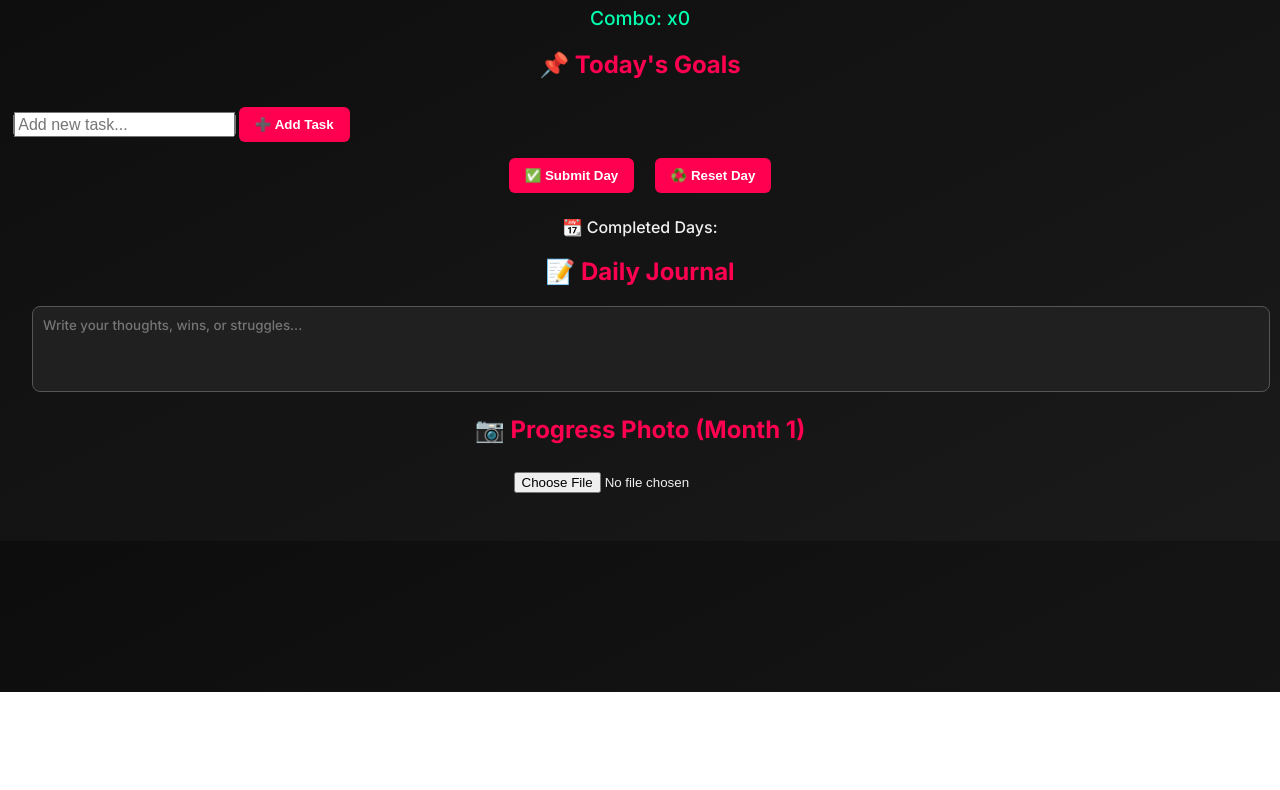
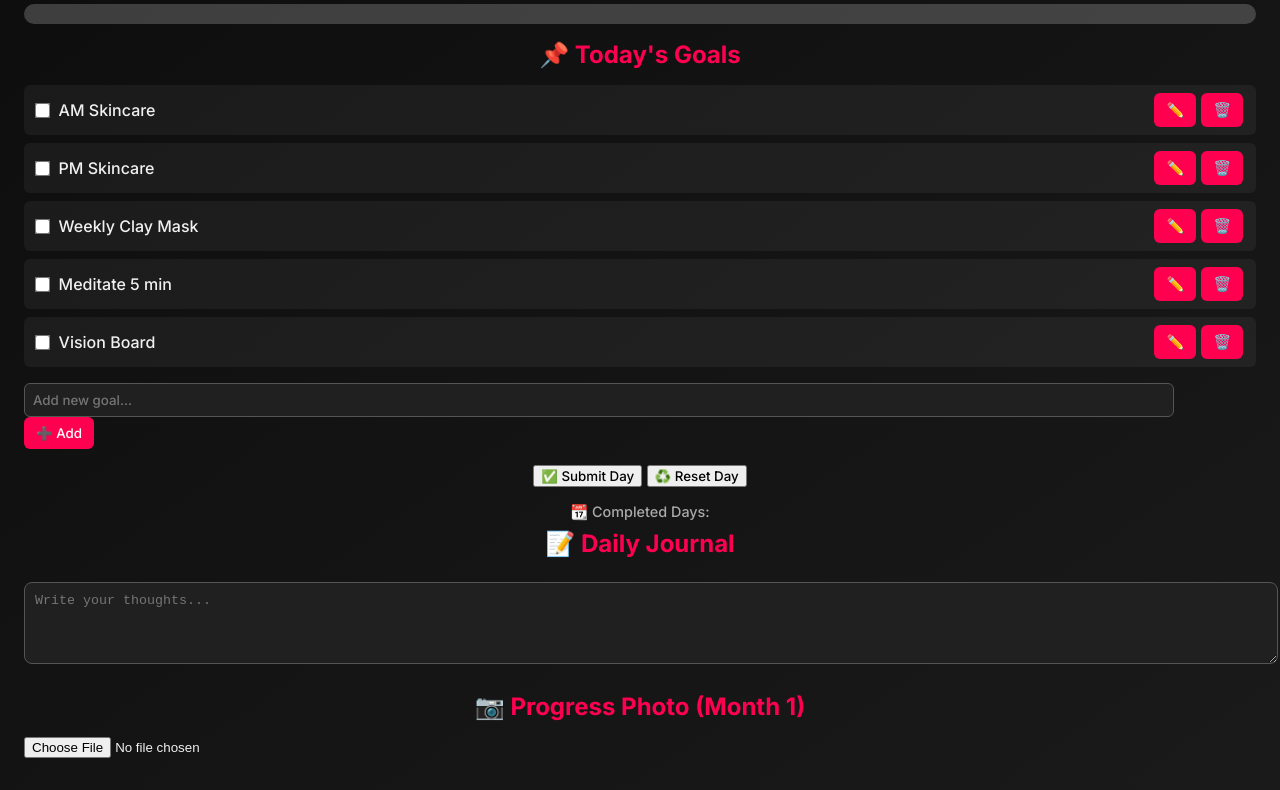
Before and after one commit to XojProjects/Dailyhabits, a plain HTML site: page index.html in a window 1280 px wide. Shown: the part 108-898 px from the top of the page. Before the commit the page ends 800 px from the top, so only its background shows below. Drawn offline with Linux system fonts and the light colour scheme.

Commit message:
Add files via upload

```diff
--- a/index.html
+++ b/index.html
@@ -4,7 +4,7 @@
 <head>
   <meta charset="UTF-8" />
   <meta name="viewport" content="width=device-width, initial-scale=1.0"/>
-  <title>Chopped to Mog - FINAL STABLE</title>
+  <title>Chopped to Mog - Gamified</title>
   <link href="https://fonts.googleapis.com/css2?family=Inter:wght@500;700&display=swap" rel="stylesheet">
   <style>
     body {
@@ -12,84 +12,112 @@
       background: linear-gradient(to bottom right, #0d0d0d, #1a1a1a);
       color: #f0f0f0;
       margin: 0;
-      padding: 2rem;
+      padding: 1.5rem;
     }
     h1, h2 {
       text-align: center;
       color: #ff0050;
+      margin: 0.5rem 0;
     }
-    .combo, .calendar, .journal, .photos, .milestone {
+    .combo, .milestone {
       text-align: center;
-      margin-top: 1rem;
-      margin-bottom: 1rem;
+      margin: 0.5rem 0;
     }
-    .combo { font-size: 1.2rem; color: #00ffae; }
-    ul { list-style: none; padding: 0; margin-bottom: 1rem; }
-    li { margin: 0.5rem 0; }
-    input[type="checkbox"], input[type="text"] {
-      margin-right: 0.6rem;
-      transform: scale(1.2);
+    .combo { font-size: 1.3rem; color: #00ffae; }
+    .combo-bar-container {
+      width: 100%;
+      background: rgba(255,255,255,0.2);
+      border-radius: 10px;
+      overflow: hidden;
+      height: 20px;
+      margin: 0.5rem 0 1rem;
     }
-    button {
-      padding: 10px 16px;
+    .combo-bar-fill {
+      width: 0;
+      height: 100%;
+      background: #ff9800;
+      transition: width 0.5s ease, background 0.5s ease;
+    }
+    ul { list-style: none; padding: 0; margin: 1rem 0; }
+    li {
+      display: flex;
+      align-items: center;
+      margin: 0.5rem 0;
+      background: rgba(255,255,255,0.05);
+      padding: 0.5rem;
+      border-radius: 6px;
+    }
+    li span { flex: 1; }
+    input[type="checkbox"] { margin-right: 0.6rem; transform: scale(1.2); }
+    button, .task-list input[type="text"] {
+      font-family: 'Inter', sans-serif;
+    }
+    .task-list input[type="text"] {
+      padding: 8px;
+      width: calc(100% - 100px);
+      margin-right: 0.5rem;
+      border: 1px solid #555;
+      border-radius: 6px;
+      background: #202020;
+      color: white;
+    }
+    .task-list button, .action-btn {
+      padding: 8px 12px;
+      margin-right: 0.3rem;
       background-color: #ff0050;
-      color: white;
+      color: #fff;
       border: none;
       border-radius: 6px;
-      font-weight: bold;
-      margin: 0.5rem;
       cursor: pointer;
     }
+    .action-btn { font-size: 0.9rem; }
     textarea {
-      width: 100%;
-      padding: 10px;
-      font-family: 'Inter', sans-serif;
-      border-radius: 8px;
-      background: #202020;
-      border: 1px solid #555;
-      color: white;
-      resize: none;
+      width: 100%; padding: 10px; margin: 1rem 0;
+      border-radius: 8px; background: #202020; border: 1px solid #555;
+      color: #fff; resize: vertical;
     }
-    input[type="file"] { margin-top: 0.5rem; }
-    img.preview {
-      max-width: 100%;
-      margin-top: 1rem;
-      border: 2px solid #333;
-      border-radius: 8px;
+    .calendar {
+      text-align: center; font-size: 0.9rem; color: #aaa; margin: 0.5rem 0;
     }
+    input[type="file"] { margin: 0.5rem 0; }
+    img.preview { max-width: 100%; margin: 0.5rem 0; border: 2px solid #333; border-radius: 6px; }
   </style>
 </head>
 <body onload="loadState()">
+
   <h1>🔥 Chopped to Mog Tracker</h1>
+
   <div class="combo" id="comboDisplay">Combo: x0</div>
+  <div class="combo-bar-container"><div id="comboBar" class="combo-bar-fill"></div></div>
   <div class="milestone" id="milestoneMessage"></div>
 
-  <div>
+  <div class="task-list">
     <h2>📌 Today's Goals</h2>
     <ul id="taskList"></ul>
-    <input type="text" id="newTask" placeholder="Add new task...">
-    <button onclick="addTask()">➕ Add Task</button>
+    <input type="text" id="newTask" placeholder="Add new goal...">
+    <button id="addTaskBtn">➕ Add</button>
   </div>
 
-  <div style="text-align:center;">
-    <button onclick="completeDay()">✅ Submit Day</button>
-    <button onclick="resetDay()">♻️ Reset Day</button>
+  <div style="text-align:center; margin:1rem 0;">
+    <button id="submitDayBtn">✅ Submit Day</button>
+    <button id="resetDayBtn">♻️ Reset Day</button>
   </div>
 
   <div class="calendar" id="calendarLog"></div>
 
   <div class="journal">
     <h2>📝 Daily Journal</h2>
-    <textarea id="journalEntry" rows="4" placeholder="Write your thoughts, wins, or struggles..."></textarea>
+    <textarea id="journalEntry" rows="4" placeholder="Write your thoughts..."></textarea>
   </div>
 
   <div class="photos">
     <h2>📷 Progress Photo (Month 1)</h2>
-    <input type="file" accept="image/*" onchange="handlePhotoUpload(event)">
+    <input type="file" id="photoInput" accept="image/*">
     <img id="photoPreview" class="preview" style="display:none;">
   </div>
 
   <script>
+    // Keys
     const comboKey = 'mogger_combo';
     const lastDateKey = 'mogger_last_date';
     const journalKey = 'mogger_journal_';
@@ -97,104 +125,167 @@
     const taskKey = 'mogger_tasks';
     const logKey = 'mogger_calendar_log';
 
+    // Elements
+    const comboDisplay = document.getElementById('comboDisplay');
+    const comboBar = document.getElementById('comboBar');
+    const milestoneMessage = document.getElementById('milestoneMessage');
+    const taskList = document.getElementById('taskList');
+    const addTaskBtn = document.getElementById('addTaskBtn');
+    const newTaskInput = document.getElementById('newTask');
+    const submitDayBtn = document.getElementById('submitDayBtn');
+    const resetDayBtn = document.getElementById('resetDayBtn');
+    const journalEntry = document.getElementById('journalEntry');
+    const photoInput = document.getElementById('photoInput');
+    const photoPreview = document.getElementById('photoPreview');
+    const calendarLog = document.getElementById('calendarLog');
+
+    // Helper: get Perth date string
     function getPerthDate() {
       const now = new Date();
-      const utc = now.getTime() + now.getTimezoneOffset() * 60000;
-      const perthOffset = 8 * 60 * 60000;
-      return new Date(utc + perthOffset).toISOString().split('T')[0];
+      const utc = now.getTime() + now.getTimezoneOffset()*60000;
+      const perth = new Date(utc + 8*60*60000);
+      return perth.toISOString().split('T')[0];
     }
 
-    function milestoneText(combo) {
-      if (combo === 7) return '🔥 You’re becoming consistent!';
-      if (combo === 14) return '⚡ You’re locked in!';
-      if (combo === 30) return '💎 You’ve leveled up!';
+    // Milestone text
+    function milestoneText(c) {
+      if (c>=30) return '💎 Full Mog Achieved!';
+      if (c>=14) return '⚡ Locked In!';
+      if (c>=7) return '🔥 Consistency!';
       return '';
     }
 
+    // Load tasks
     function loadTasks() {
-      const list = document.getElementById('taskList');
-      list.innerHTML = '';
-      const tasks = JSON.parse(localStorage.getItem(taskKey) || '[]');
-      tasks.forEach(task => {
+      taskList.innerHTML='';
+      const tasks = JSON.parse(localStorage.getItem(taskKey)||'[]');
+      tasks.forEach((task,i)=>{
         const li = document.createElement('li');
-        li.innerHTML = `<input type="checkbox" class="task"> <span>${task}</span>`;
-        list.appendChild(li);
+        li.innerHTML = `
+          <input type="checkbox" class="task">
+          <span>${task}</span>
+          <button class="action-btn" data-index="${i}" onclick="editTask(${i})">✏️</button>
+          <button class="action-btn" data-index="${i}" onclick="deleteTask(${i})">🗑️</button>
+        `;
+        taskList.appendChild(li);
       });
     }
 
+    // Add task
     function addTask() {
-      const task = document.getElementById('newTask').value.trim();
-      if (!task) return;
-      let tasks = JSON.parse(localStorage.getItem(taskKey) || '[]');
-      tasks.push(task);
-      localStorage.setItem(taskKey, JSON.stringify(tasks));
-      document.getElementById('newTask').value = '';
+      const t=newTaskInput.value.trim(); if(!t) return;
+      const tasks=JSON.parse(localStorage.getItem(taskKey)||'[]');
+      tasks.push(t); localStorage.setItem(taskKey,JSON.stringify(tasks));
+      newTaskInput.value=''; loadTasks();
+    }
+
+    // Edit task
+    function editTask(i){
+      const tasks=JSON.parse(localStorage.getItem(taskKey)||'[]');
+      const newText = prompt("Edit goal:", tasks[i]);
+      if(newText!==null){
+        tasks[i]=newText.trim()||tasks[i];
+        localStorage.setItem(taskKey,JSON.stringify(tasks));
+        loadTasks();
+      }
+    }
+
+    // Delete task
+    function deleteTask(i){
+      const tasks=JSON.parse(localStorage.getItem(taskKey)||'[]');
+      tasks.splice(i,1);
+      localStorage.setItem(taskKey,JSON.stringify(tasks));
       loadTasks();
     }
 
-    function completeDay() {
-      const checkboxes = document.querySelectorAll('.task');
-      const allChecked = Array.from(checkboxes).every(cb => cb.checked);
-      if (!allChecked) return alert('Complete all tasks first!');
-      const today = getPerthDate();
-      const lastDate = localStorage.getItem(lastDateKey);
-      let combo = parseInt(localStorage.getItem(comboKey)) || 0;
-      if (lastDate === today) return alert('Already submitted today.');
-      combo = (!lastDate || (new Date(today) - new Date(lastDate) === 86400000)) ? combo + 1 : 1;
-      localStorage.setItem(lastDateKey, today);
-      localStorage.setItem(comboKey, combo);
-      localStorage.setItem(journalKey + today, document.getElementById('journalEntry').value);
-      addToCalendar(today);
-      document.getElementById('comboDisplay').textContent = 'Combo: x' + combo;
-      document.getElementById('milestoneMessage').textContent = milestoneText(combo);
+    // Update combo bar
+    function updateComboBar(c){
+      const perc = Math.min(100, (c/30)*100);
+      comboBar.style.width = perc+'%';
+      let color='#ff9800';
+      if(c>=30) color='#00e676';
+      else if(c>=14) color='#9c27b0';
+      else if(c>=7) color='#2196f3';
+      comboBar.style.background = color;
     }
 
-    function resetDay() {
-      const today = getPerthDate();
-      localStorage.removeItem(lastDateKey);
-      localStorage.setItem(comboKey, 0);
-      document.getElementById('comboDisplay').textContent = 'Combo: x0';
-      document.getElementById('journalEntry').value = '';
-      document.getElementById('milestoneMessage').textContent = '';
+    // Submit day logic
+    function completeDay(){
+      const checks=document.querySelectorAll('.task');
+      const all=Array.from(checks).every(cb=>cb.checked);
+      if(!all) return alert('Complete all tasks!');
+      const today=getPerthDate();
+      if(localStorage.getItem(lastDateKey)===today) return alert('Already submitted!');
+      const last=localStorage.getItem(lastDateKey);
+      let combo=parseInt(localStorage.getItem(comboKey))||0;
+      combo = (!last || (new Date(today)-new Date(last)===86400000))?combo+1:1;
+      localStorage.setItem(lastDateKey,today);
+      localStorage.setItem(comboKey,combo);
+      localStorage.setItem(journalKey+today,journalEntry.value);
+      addToCalendar(today);
+      comboDisplay.textContent='Combo: x'+combo;
+      updateComboBar(combo);
+      milestoneMessage.textContent=milestoneText(combo);
+      // reset checks
+      checks.forEach(cb=>cb.checked=false);
     }
 
-    function addToCalendar(date) {
-      let log = JSON.parse(localStorage.getItem(logKey) || '[]');
-      if (!log.includes(date)) {
-        log.push(date);
-        localStorage.setItem(logKey, JSON.stringify(log));
-      }
+    // Reset day logic
+    function resetDay(){
+      const today=getPerthDate();
+      localStorage.removeItem(lastDateKey);
+      localStorage.setItem(comboKey,0);
+      comboDisplay.textContent='Combo: x0';
+      updateComboBar(0);
+      milestoneMessage.textContent='';
+      journalEntry.value='';
+    }
+
+    // Photo upload
+    function handlePhotoUpload(e){
+      const reader=new FileReader();
+      reader.onload=e=>{localStorage.setItem(photoKey,e.target.result);
+        photoPreview.src=e.target.result;
+        photoPreview.style.display='block';
+      };
+      reader.readAsDataURL(e.target.files[0]);
+    }
+
+    // Calendar log
+    function addToCalendar(date){
+      const log=JSON.parse(localStorage.getItem(logKey)||'[]');
+      if(!log.includes(date)){log.push(date); localStorage.setItem(logKey,JSON.stringify(log));}
       renderCalendar();
     }
-
-    function renderCalendar() {
-      const log = JSON.parse(localStorage.getItem(logKey) || '[]');
-      document.getElementById('calendarLog').innerHTML = '📆 Completed Days: ' + log.join(', ');
+    function renderCalendar(){
+      const log=JSON.parse(localStorage.getItem(logKey)||'[]');
+      calendarLog.textContent='📆 Completed Days: '+log.join(', ');
     }
 
-    function handlePhotoUpload(event) {
-      const reader = new FileReader();
-      reader.onload = function (e) {
-        localStorage.setItem(photoKey, e.target.result);
-        document.getElementById('photoPreview').src = e.target.result;
-        document.getElementById('photoPreview').style.display = 'block';
-      };
-      reader.readAsDataURL(event.target.files[0]);
-    }
-
-    function loadState() {
-      const today = getPerthDate();
-      const combo = parseInt(localStorage.getItem(comboKey)) || 0;
-      document.getElementById('comboDisplay').textContent = 'Combo: x' + combo;
-      document.getElementById('milestoneMessage').textContent = milestoneText(combo);
-      document.getElementById('journalEntry').value = localStorage.getItem(journalKey + today) || '';
-      const photo = localStorage.getItem(photoKey);
-      if (photo) {
-        document.getElementById('photoPreview').src = photo;
-        document.getElementById('photoPreview').style.display = 'block';
+    // Load state
+    function loadState(){
+      const tasks=JSON.parse(localStorage.getItem(taskKey)||'[]');
+      if(!tasks.length){
+        // default tasks
+        localStorage.setItem(taskKey,JSON.stringify([
+          'AM Skincare','PM Skincare','Weekly Clay Mask','Meditate 5 min','Vision Board'
+        ]));
       }
       loadTasks();
+      const today=getPerthDate();
+      const combo=parseInt(localStorage.getItem(comboKey))||0;
+      comboDisplay.textContent='Combo: x'+combo;
+      updateComboBar(combo);
+      milestoneMessage.textContent=milestoneText(combo);
+      journalEntry.value=localStorage.getItem(journalKey+today)||'';
+      const photo=localStorage.getItem(photoKey);
+      if(photo){photoPreview.src=photo;photoPreview.style.display='block';}
       renderCalendar();
+      // bind events
+      addTaskBtn.onclick=addTask;
+      submitDayBtn.onclick=completeDay;
+      resetDayBtn.onclick=resetDay;
+      photoInput.onchange=handlePhotoUpload;
     }
   </script>
 </body>
```
